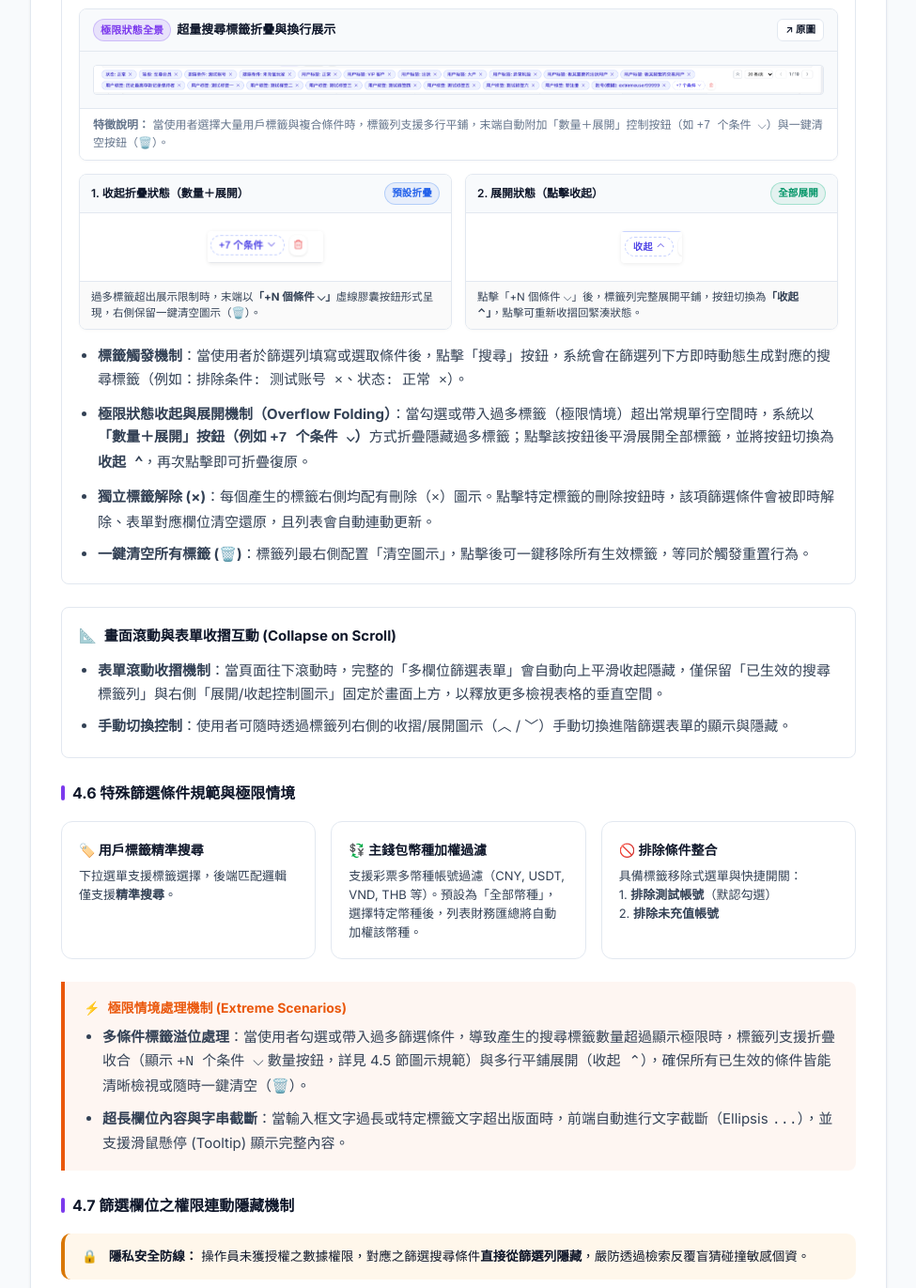
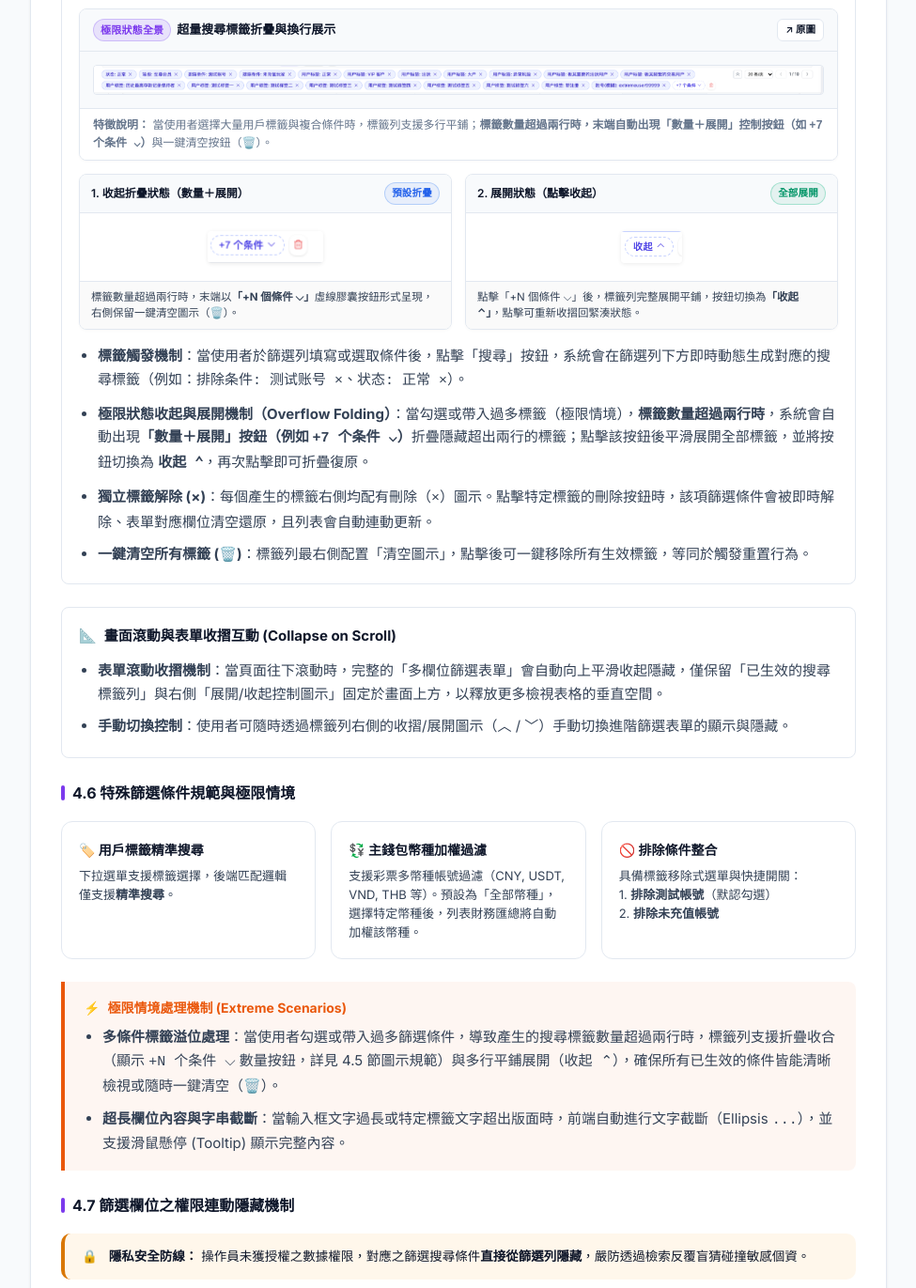
Before and after one commit to meganUX-creator/prd_usermanagement_lottery, a plain HTML site: page section-4.html in a window 1280 px wide. Shown: the part 6302-7673 px from the top of the page at 94% size, without its empty margins (304-1279 px from the left). Drawn offline with Linux system fonts and the light colour scheme.

Commit message:
docs: clarify that search tags fold button appears when tags exceed two rows

```diff
--- a/section-4.html
+++ b/section-4.html
@@ -680,7 +680,7 @@
               </a>
             </div>
             <div style="padding: 8px 14px; font-size: 12px; color: var(--text-subtle); background: #ffffff; border-top: 1px solid var(--border-subtle); line-height: 1.5;">
-              <strong>特徵說明：</strong> 當使用者選擇大量用戶標籤與複合條件時，標籤列支援多行平鋪，末端自動附加「數量＋展開」控制按鈕（如 <code>+7 个条件 ⌵</code>）與一鍵清空按鈕（<code>🗑️</code>）。
+              <strong>特徵說明：</strong> 當使用者選擇大量用戶標籤與複合條件時，標籤列支援多行平鋪；<strong>標籤數量超過兩行時，末端自動出現「數量＋展開」控制按鈕（如 <code>+7 个条件 ⌵</code>）</strong>與一鍵清空按鈕（<code>🗑️</code>）。
             </div>
           </div>
 
@@ -698,7 +698,7 @@
                 </a>
               </div>
               <div style="padding: 8px 12px; font-size: 11.5px; color: var(--text-muted); background: #fafafa; border-top: 1px solid var(--border-subtle); line-height: 1.5;">
-                過多標籤超出展示限制時，末端以<strong>「+N 個條件 ⌵」</strong>虛線膠囊按鈕形式呈現，右側保留一鍵清空圖示（<code>🗑️</code>）。
+                標籤數量超過兩行時，末端以<strong>「+N 個條件 ⌵」</strong>虛線膠囊按鈕形式呈現，右側保留一鍵清空圖示（<code>🗑️</code>）。
               </div>
             </div>
 
@@ -721,7 +721,7 @@
 
           <ul style="padding-left: 20px; color: var(--text-muted); display: flex; flex-direction: column; gap: 10px; margin-bottom: 0;">
             <li><strong>標籤觸發機制</strong>：當使用者於篩選列填寫或選取條件後，點擊「搜尋」按鈕，系統會在篩選列下方即時動態生成對應的搜尋標籤（例如：<code>排除条件: 测试账号 ×</code>、<code>状态: 正常 ×</code>）。</li>
-            <li><strong>極限狀態收起與展開機制（Overflow Folding）</strong>：當勾選或帶入過多標籤（極限情境）超出常規單行空間時，系統以<strong>「數量＋展開」按鈕（例如 <code>+7 个条件 ⌵</code>）</strong>方式折疊隱藏過多標籤；點擊該按鈕後平滑展開全部標籤，並將按鈕切換為 <strong><code>收起 ⌃</code></strong>，再次點擊即可折疊復原。</li>
+            <li><strong>極限狀態收起與展開機制（Overflow Folding）</strong>：當勾選或帶入過多標籤（極限情境），<strong>標籤數量超過兩行時</strong>，系統會自動出現<strong>「數量＋展開」按鈕（例如 <code>+7 个条件 ⌵</code>）</strong>折疊隱藏超出兩行的標籤；點擊該按鈕後平滑展開全部標籤，並將按鈕切換為 <strong><code>收起 ⌃</code></strong>，再次點擊即可折疊復原。</li>
             <li><strong>獨立標籤解除 (×)</strong>：每個產生的標籤右側均配有刪除（<code>×</code>）圖示。點擊特定標籤的刪除按鈕時，該項篩選條件會被即時解除、表單對應欄位清空還原，且列表會自動連動更新。</li>
             <li><strong>一鍵清空所有標籤 (🗑️)</strong>：標籤列最右側配置「清空圖示」，點擊後可一鍵移除所有生效標籤，等同於觸發重置行為。</li>
           </ul>
@@ -767,7 +767,7 @@
             <span>⚡</span><span>極限情境處理機制 (Extreme Scenarios)</span>
           </h4>
           <ul style="padding-left: 20px; color: var(--text-muted); display: flex; flex-direction: column; gap: 8px; margin-bottom: 0;">
-            <li><strong>多條件標籤溢位處理</strong>：當使用者勾選或帶入過多篩選條件，導致產生的搜尋標籤數量超過顯示極限時，標籤列支援折疊收合（顯示 <code>+N 个条件 ⌵</code> 數量按鈕，詳見 4.5 節圖示規範）與多行平鋪展開（<code>收起 ⌃</code>），確保所有已生效的條件皆能清晰檢視或隨時一鍵清空（<code>🗑️</code>）。</li>
+            <li><strong>多條件標籤溢位處理</strong>：當使用者勾選或帶入過多篩選條件，導致產生的搜尋標籤數量超過兩行時，標籤列支援折疊收合（顯示 <code>+N 个条件 ⌵</code> 數量按鈕，詳見 4.5 節圖示規範）與多行平鋪展開（<code>收起 ⌃</code>），確保所有已生效的條件皆能清晰檢視或隨時一鍵清空（<code>🗑️</code>）。</li>
             <li><strong>超長欄位內容與字串截斷</strong>：當輸入框文字過長或特定標籤文字超出版面時，前端自動進行文字截斷（Ellipsis <code>...</code>），並支援滑鼠懸停 (Tooltip) 顯示完整內容。</li>
           </ul>
         </div>
```
Also changed, not shown: 1 other file.
